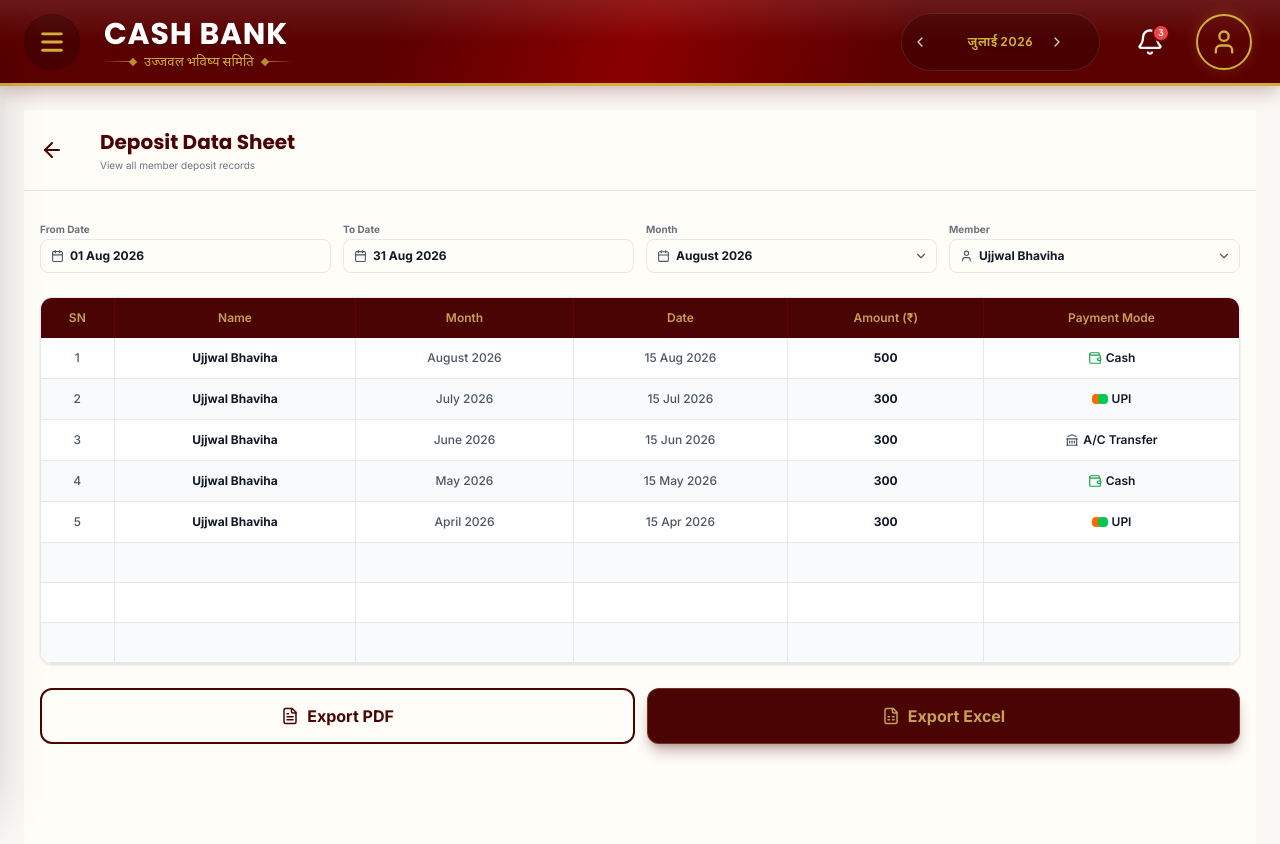
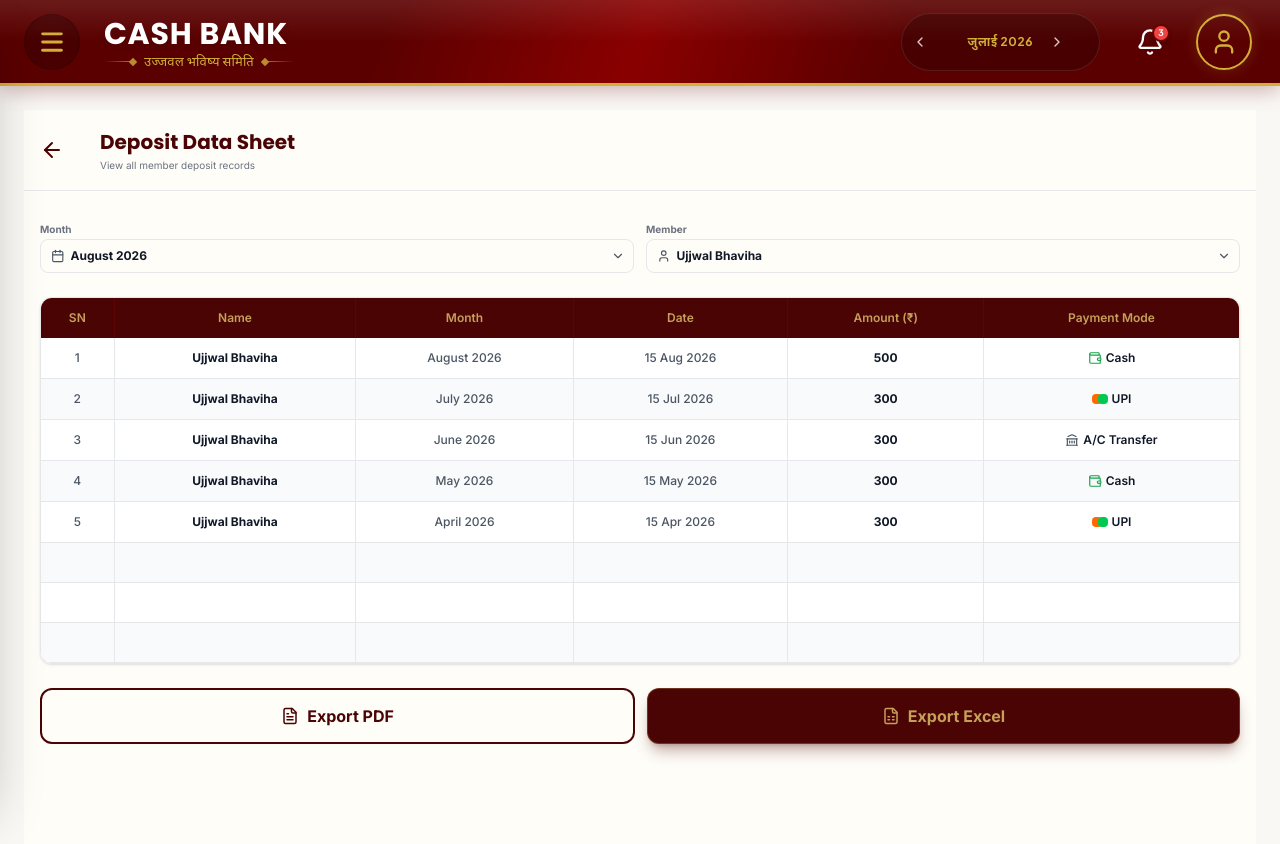
Before and after one commit to ganitwali2025-maker/Cash-Bank-, a React (Vite) app: page /deposits in a window 1280 px wide. Both pictures are taken after a click on the button "GET STARTED". Shown: the top 844 px of the page. Built offline with nearby package versions, Linux system fonts and the light colour scheme.

Commit message:
Remove From Date and To Date filters from DepositDataSheet

```diff
--- a/src/components/DepositDataSheet.tsx
+++ b/src/components/DepositDataSheet.tsx
@@ -48,21 +48,7 @@ const DepositDataSheet: React.FC<DepositDataSheetProps> = ({ members, deposits }
       <div className="px-4 pt-6 pb-24">
 
         {/* Filters Row */}
-        <div className="grid grid-cols-2 md:grid-cols-4 gap-3 mb-6">
-          <div className="space-y-1">
-            <label className="text-[10px] font-bold text-[#6B7280]">From Date</label>
-            <div className="flex items-center border border-[#E5E7EB] rounded-lg px-2.5 py-2">
-              <Calendar size={14} className="text-[#4B5563]" />
-              <input type="text" defaultValue="01 Aug 2026" className="w-full text-xs font-bold ml-1.5 outline-none text-[#111827]" />
-            </div>
-          </div>
-          <div className="space-y-1">
-            <label className="text-[10px] font-bold text-[#6B7280]">To Date</label>
-            <div className="flex items-center border border-[#E5E7EB] rounded-lg px-2.5 py-2">
-              <Calendar size={14} className="text-[#4B5563]" />
-              <input type="text" defaultValue="31 Aug 2026" className="w-full text-xs font-bold ml-1.5 outline-none text-[#111827]" />
-            </div>
-          </div>
+        <div className="grid grid-cols-2 gap-3 mb-6">
           <div className="space-y-1">
             <label className="text-[10px] font-bold text-[#6B7280]">Month</label>
             <div className="flex items-center border border-[#E5E7EB] rounded-lg px-2.5 py-2 relative">
```
